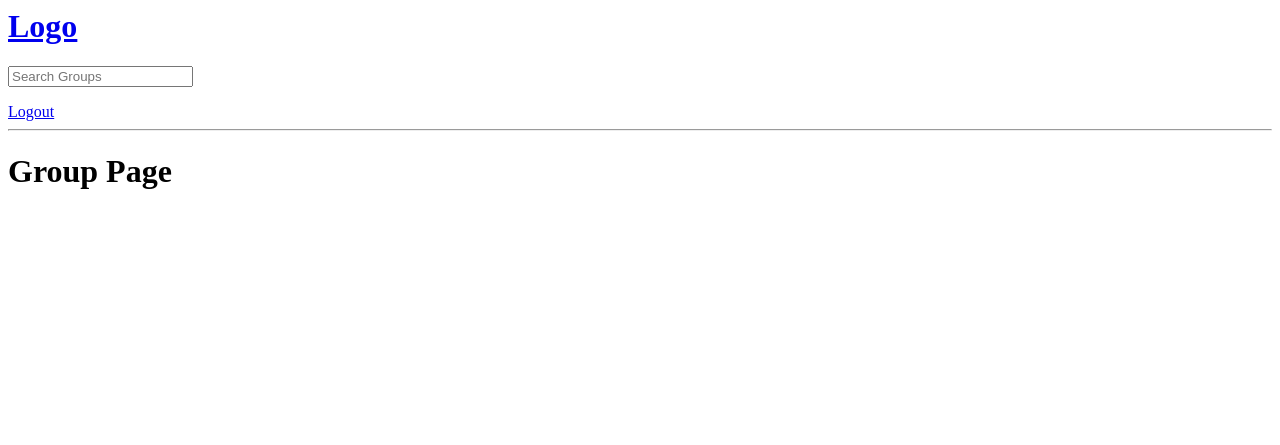
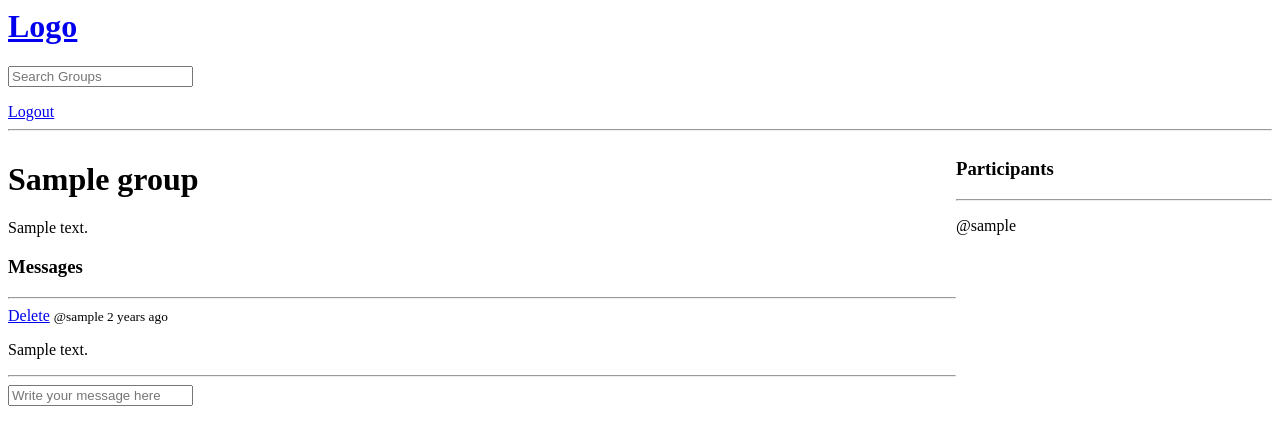
Before and after one commit to sukhdeepg/Team-Discuss, a Django app: page /group/1/ in a window 1280 px wide. Shown: the top 445 px of the page. Run offline with Django 4.2, Linux system fonts and the light colour scheme; a user stored in the database is signed in; tables that the repository leaves empty hold one stand-in row (values such as "Sample post").

Commit message:
create and delete message on a group

```diff
--- a/base/models.py
+++ b/base/models.py
@@ -12,6 +12,7 @@ class Group(models.Model):
     subject = models.ForeignKey(Subject, on_delete=models.CASCADE)
     name = models.CharField(max_length=100)
     description = models.TextField(null=True, blank=True)
+    members = models.ManyToManyField(User, related_name='members', blank=True)
     updated = models.DateTimeField(auto_now=True)
     created = models.DateTimeField(auto_now_add=True)
 
--- a/base/templates/base/group.html
+++ b/base/templates/base/group.html
@@ -1,5 +1,56 @@
 {% extends 'main.html' %}
 
 {% block content %}
-    <h1>Group Page</h1>
+    <style>
+        .group-container {
+            display: grid;
+            grid-template-columns: 3fr 1fr;
+        }
+    </style>
+
+    <div class="group-container">
+        <div>
+            <h1>{{ group.name }}</h1>
+            <p>{{ group.description }}</p>
+
+            <div class="message-wrapper">
+                <h3>Messages</h3>
+                <hr>
+
+                {% for message in group_messages %}
+                    <div>
+                        {% if request.user == message.user %}
+                            <a href="{% url 'delete-message' message.id %}">Delete</a>
+                        {% endif %}
+                        <small>@{{ message.user }} {{ message.created|timesince }} ago</small>
+                        <p>{{ message.message }}</p>
+
+                        <hr>
+                    </div>
+                {% endfor %}
+            </div>
+
+            {% if request.user.is_authenticated %}
+                <div class="message-form">
+                    <form method="POST" action="">
+                        {% csrf_token %}
+
+                        <input type="text" name="message" placeholder="Write your message here"/>
+                    </form>
+                </div>
+            {% endif %}
+        </div>
+
+        <div>
+            <h3>Participants</h3>
+            <hr>
+
+            {% for member in members %}
+                <div>
+                    <p>@{{ member }}</p>
+                </div>
+            {% endfor %}
+        </div>
+    </div>
+
 {% endblock content %}
--- a/base/urls.py
+++ b/base/urls.py
@@ -10,4 +10,5 @@ urlpatterns = [
     path('create-group/', views.create_group, name="create-group"),
     path('update-group/<str:pk>/', views.update_group, name="update-group"),
     path('delete-group/<str:pk>/', views.delete_group, name="delete-group"),
+    path('delete-message/<str:pk>/', views.delete_message, name="delete-message"),
 ]
--- a/base/views.py
+++ b/base/views.py
@@ -6,7 +6,7 @@ from django.contrib.auth import authenticate, login, logout
 from django.contrib.auth.decorators import login_required
 from django.contrib import messages
 from django.contrib.auth.forms import UserCreationForm
-from .models import Group, Subject
+from .models import Group, Message, Subject
 from .forms import GroupForm
 
 def login_user(request):
@@ -73,7 +73,19 @@ def home(request):
 
 def group(request, pk):
     group = Group.objects.get(id=pk)
-    context = {"group": group}
+    group_messages = group.message_set.all().order_by('-created')
+    members = group.members.all()
+
+    if request.method == 'POST':
+        message = Message.objects.create(
+            user=request.user,
+            group=group,
+            message=request.POST.get('message')
+        )
+        group.members.add(request.user)
+        return redirect('group', pk=group.id)
+
+    context = {"group": group, "group_messages": group_messages, "members": members}
     return render(request, 'base/group.html', context)
 
 @login_required(login_url='login')
@@ -118,3 +130,17 @@ def delete_group(request, pk):
 
     context = {"obj": group}
     return render(request, 'base/delete.html', context)
+
+@login_required(login_url='login')
+def delete_message(request, pk):
+    message = Message.objects.get(id=pk)
+
+    if request.user != message.user:
+        return HttpResponse('Action not allowed.')
+
+    if request.method == "POST":
+        message.delete()
+        return redirect('home')
+
+    context = {"obj": message}
+    return render(request, 'base/delete.html', context)
```
Also changed, not shown: base/migrations/0003_alter_group_options_group_members.py (added).
